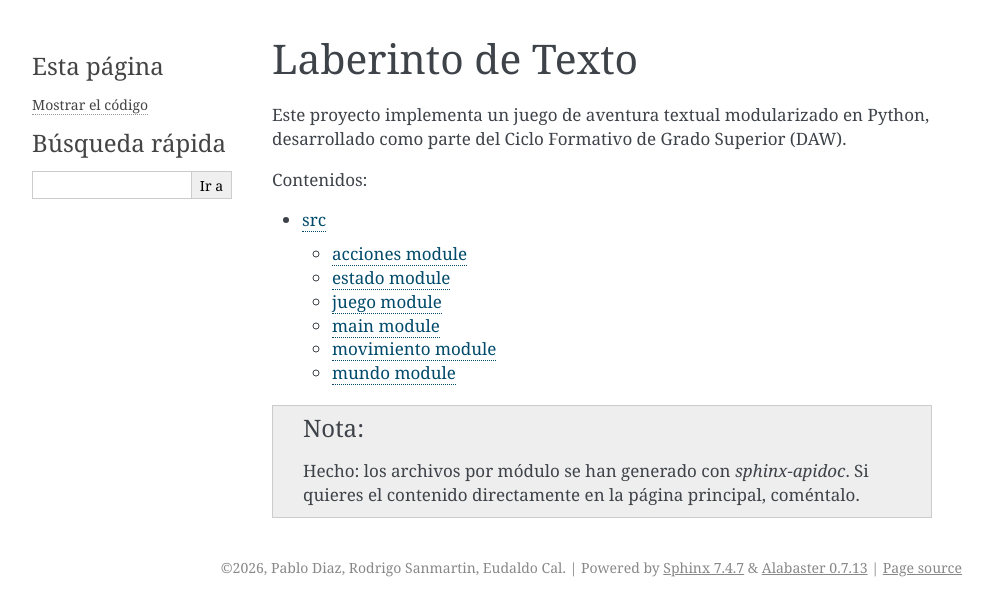
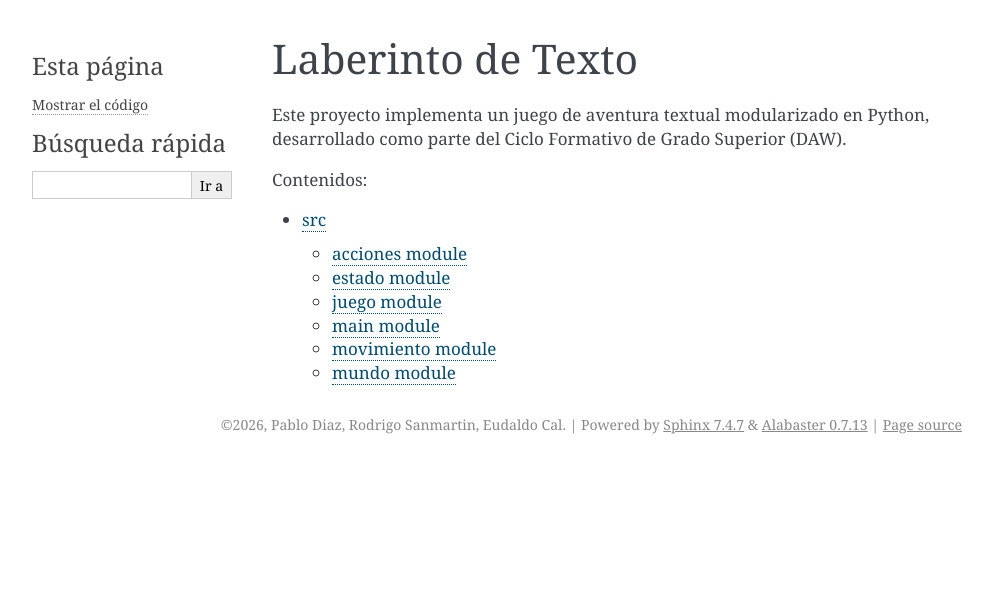
Before and after one commit to ececs/Laberinto_de_texto, a Sphinx documentation site: the page built from docs/source/index.rst, in a window 1280 px wide. Shown: the top 616 px of the page, without its empty margins (148-1141 px from the left). Built offline with Sphinx 7.4.7, drawn with Linux system fonts in a browser that asks for light colours.

Commit message:
Docs: remove visible note from index and add GH Actions workflow

```diff
--- a/docs/source/index.rst
+++ b/docs/source/index.rst
@@ -10,6 +10,6 @@ desarrollado como parte del Ciclo Formativo de Grado Superior (DAW).
 
    modules
 
-.. note::
-   Hecho: los archivos por módulo se han generado con `sphinx-apidoc`.
-   Si quieres el contenido directamente en la página principal, coméntalo.
+.. raw:: html
+
+   <!-- Nota eliminada: se generó inicialmente con sphinx-apidoc -->
```
Also changed, not shown: 1 other file.
